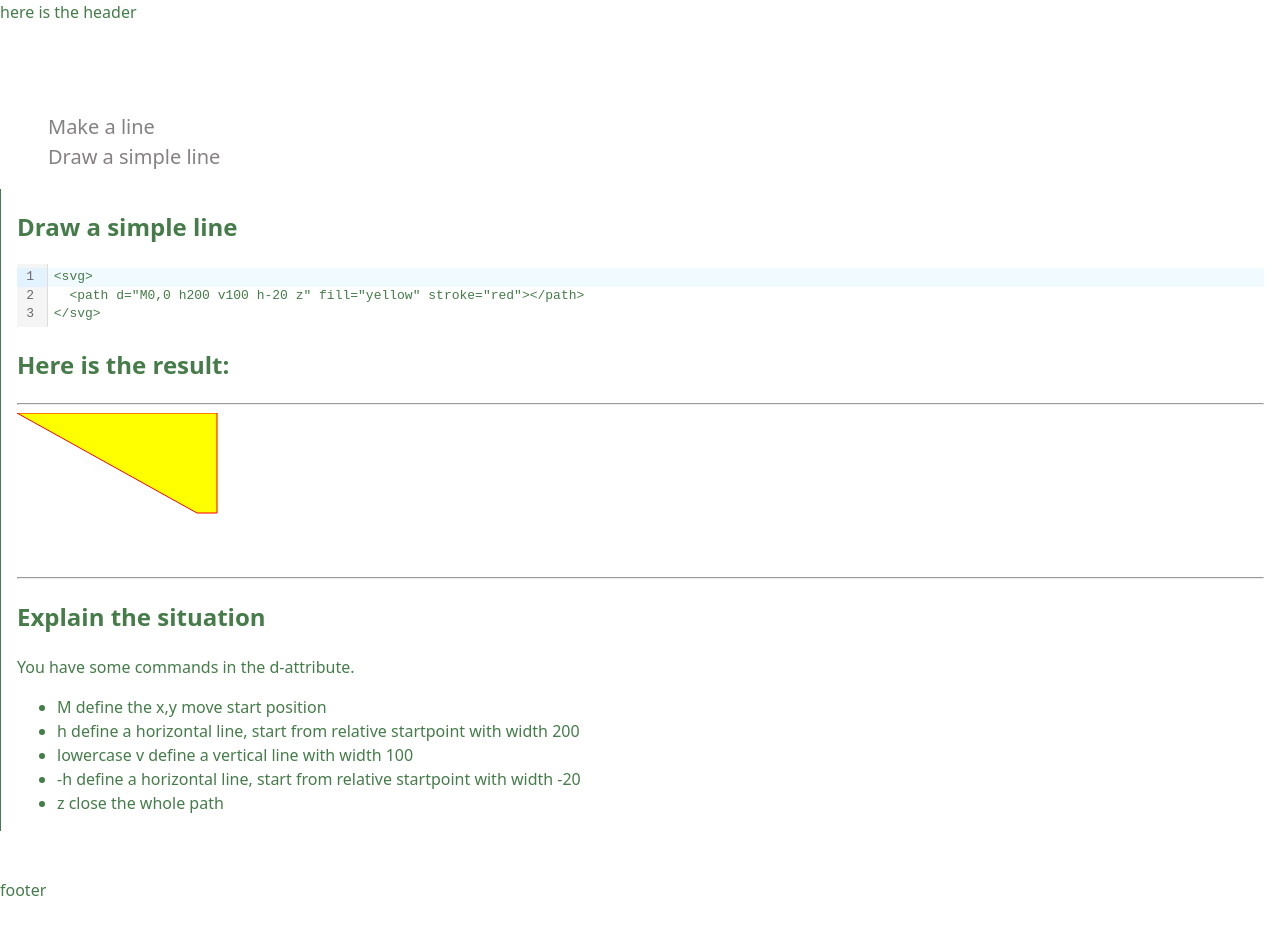
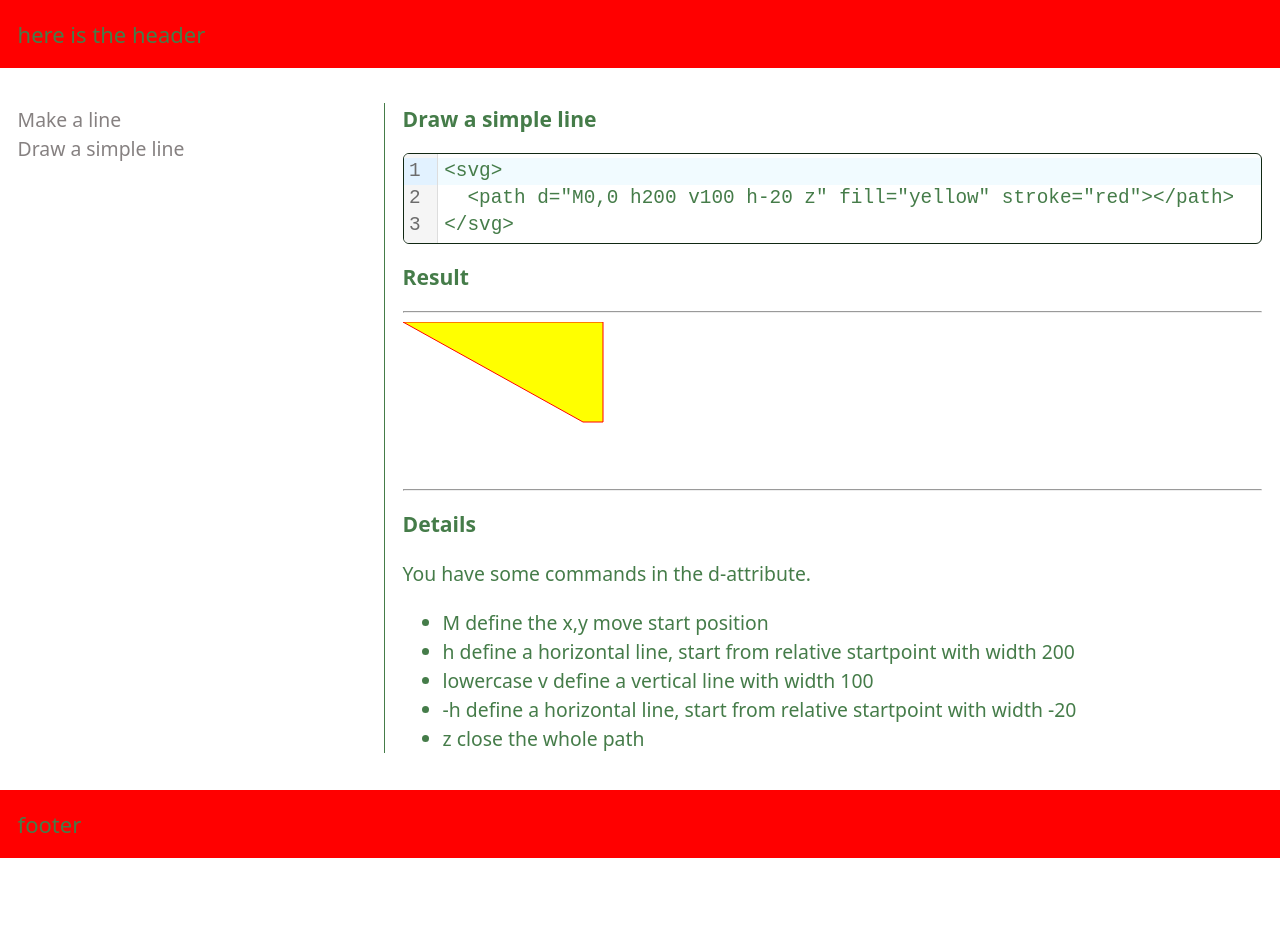
Before and after one commit to tronHeinz/learn-svg, a React (Vite) app: page /learn-svg/drawSimpleLine in a window 1280 px wide. Shown: the top 934 px of the page. After the commit the page ends 858 px from the top, so only its background shows below. Built offline with nearby package versions, Linux system fonts and the light colour scheme.

Commit message:
- add next step to improve layout

```diff
--- a/src/App.css
+++ b/src/App.css
@@ -9,6 +9,11 @@ html, body {
   margin: 0;
   height: 100%;
   color: var(--primary-a40);
+  font-size: 1.1rem;
+}
+
+h2 {
+  font-size: 1.2rem;
 }
 
 :root {
@@ -23,40 +28,4 @@ html, body {
   --primary-a80: #112813;
   --primary-a90: #0c180b;
   --primary-a100: #000000;
-
 }
-/* .logo {
-  height: 6em;
-  padding: 1.5em;
-  will-change: filter;
-  transition: filter 300ms;
-}
-.logo:hover {
-  filter: drop-shadow(0 0 2em #646cffaa);
-}
-.logo.react:hover {
-  filter: drop-shadow(0 0 2em #61dafbaa);
-}
-
-@keyframes logo-spin {
-  from {
-    transform: rotate(0deg);
-  }
-  to {
-    transform: rotate(360deg);
-  }
-}
-
-@media (prefers-reduced-motion: no-preference) {
-  a:nth-of-type(2) .logo {
-    animation: logo-spin infinite 20s linear;
-  }
-}
-
-.card {
-  padding: 2em;
-}
-
-.read-the-docs {
-  color: #888;
-} */
--- a/src/components/Editor/Editor.ts
+++ b/src/components/Editor/Editor.ts
@@ -1,5 +1,6 @@
 import { EditorView, basicSetup } from 'codemirror';
 import { EditorState } from '@codemirror/state';
+import "./editor.css";
 
 type refType = HTMLDivElement | null;
 
--- /dev/null
+++ b/src/components/Editor/editor.css
@@ -0,0 +1,6 @@
+.cm-editor {
+  font-size: 1.1rem;
+  border: 1px solid var(--primary-a80);
+  border-radius: 6px;
+  overflow: hidden
+}
--- a/src/components/Navigation/Navigation.tsx
+++ b/src/components/Navigation/Navigation.tsx
@@ -1,15 +1,25 @@
 import { Link } from "react-router-dom";
 import styles from "./navigation.module.scss";
+
+const navigationData = [
+  {
+    to: "/",
+    text: "Make a line",
+  },
+  {
+    to: "/drawSimpleLine",
+    text: "Draw a simple line",
+  },
+];
 
 const Navigation = () => {
   return (
     <ul className={styles.navigation}>
-      <li className={styles.navigationLink}>
-        <Link to="/">Make a line</Link>
-      </li>
-      <li className={styles.navigationLink}>
-        <Link to="/drawSimpleLine">Draw a simple line</Link>
-      </li>
+      {navigationData.map((navItem) => (
+        <li className={styles.navigationLink}>
+          <Link to={navItem.to}>{navItem.text}</Link>
+        </li>
+      ))}
     </ul>
   );
 };
--- a/src/components/Navigation/navigation.module.scss
+++ b/src/components/Navigation/navigation.module.scss
@@ -1,13 +1,12 @@
 .navigation {
-  padding: 0 2rem;
-  margin: 1rem;
+  padding: 0 1rem;
 }
 
 .navigationLink {
   display: block;
 }
 
-.navigationLink a, .navigationLink a:visited {
-  font-size: 1.25rem;
-  color: #868181
+.navigationLink a,
+.navigationLink a:visited {
+  color: #868181;
 }
--- a/src/components/RootLayout/RootLayout.tsx
+++ b/src/components/RootLayout/RootLayout.tsx
@@ -1,12 +1,12 @@
-import { Outlet } from 'react-router-dom';
-import Navigation from '../Navigation';
-import styles from './rootLayout.module.scss';
+import { Outlet } from "react-router-dom";
+import Navigation from "../Navigation";
+import styles from "./rootLayout.module.scss";
 
 const RootLayout = () => {
   return (
     <div className={styles.container}>
       <header>here is the header</header>
-      <main className={styles.container}>
+      <main>
         <Navigation />
         <Outlet />
       </main>
--- a/src/components/RootLayout/rootLayout.module.scss
+++ b/src/components/RootLayout/rootLayout.module.scss
@@ -1,18 +1,26 @@
 .container {
-  display: grid;
-  grid-template-rows: 10% 1fr 10%;
+  display: flex;
+  flex-direction: column;
   gap: 1rem;
   height: 100%;
 }
 
 header {
   display: block;
+  background-color: red;
+  padding: 1rem;
+  font-size: 1.25rem;
 }
 
 main {
-  display: block;
+  display: grid;
+  grid-template-columns: 30% 1fr;
+  flex: 1;
 }
 
 footer {
   display: block;
+  background-color: red;
+  padding: 1rem;
+  font-size: 1.25rem;
 }
--- a/src/pages/DrawLine.tsx
+++ b/src/pages/DrawLine.tsx
@@ -1,7 +1,14 @@
-import { useRef, useEffect } from 'react';
-import Editor from '../components/Editor';
+import { useRef, useEffect } from "react";
+import Editor from "../components/Editor";
 
-import styles from './pages.module.scss';
+import styles from "./pages.module.scss";
+
+const pageData = [
+  {
+    title: "draw a simple line",
+    sourceCode: `asda`,
+  },
+];
 
 const DrawLine = () => {
   const editorRef = useRef(null);
@@ -16,31 +23,33 @@ const DrawLine = () => {
   }, [defaultCode]);
 
   return (
+    <section>
       <div className={styles.container}>
         <h2>Draw a simple line</h2>
         {/* <img src="/learn-svg/assets/dummy-1280x720-White.jpg" /> */}
         <div className={styles.code}></div>
-      <div ref={editorRef}></div>
-      <h2>Here is the result:</h2>
+        <div className={styles.editor} ref={editorRef}></div>
+        <h2>Result</h2>
         <hr />
         <div ref={outputRef}></div>
         <hr />
-      <h2>Explain the situation</h2>
+        <h2>Details</h2>
         <p>You have some commands in the d-attribute.</p>
         <ul>
           <li>M define the x,y move start position</li>
           <li>
-          h define a horizontal line, start from relative startpoint with width
-          200
+            h define a horizontal line, start from relative startpoint with
+            width 200
           </li>
           <li>lowercase v define a vertical line with width 100</li>
           <li>
-          -h define a horizontal line, start from relative startpoint with width
-          -20
+            -h define a horizontal line, start from relative startpoint with
+            width -20
           </li>
           <li>z close the whole path</li>
         </ul>
       </div>
+    </section>
   );
 };
 
--- a/src/pages/pages.module.scss
+++ b/src/pages/pages.module.scss
@@ -3,23 +3,3 @@
   display: block;
   border-left: 1px solid var(--primary-a40);
 }
-
-h2 {
-  color: var(--primary-a40);
-}
-
-p {
-  color: var(--primary-a40);
-}
-
-pre {
-  background-color: var(--primary-a80);
-  padding: 1rem;
-  border-radius: 0.5rem;
-}
-
-code {
-  color: var(--primary-a0);
-  font-size: 1rem;
-  font-family: courier;
-}
```
Also changed, not shown: src/index.css (+0 -45 lines). Lines whose indentation alone changed are shown as unchanged.
